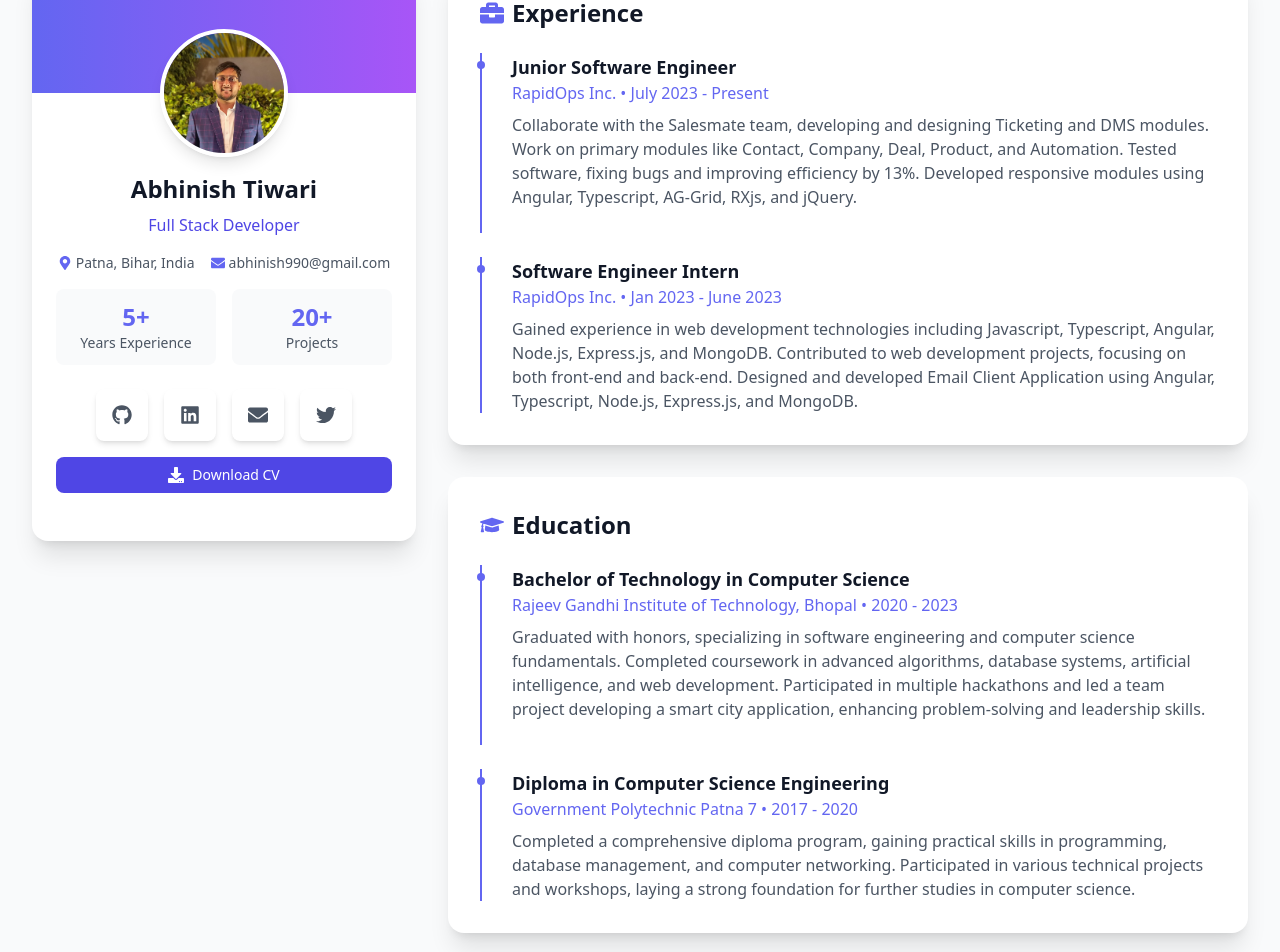
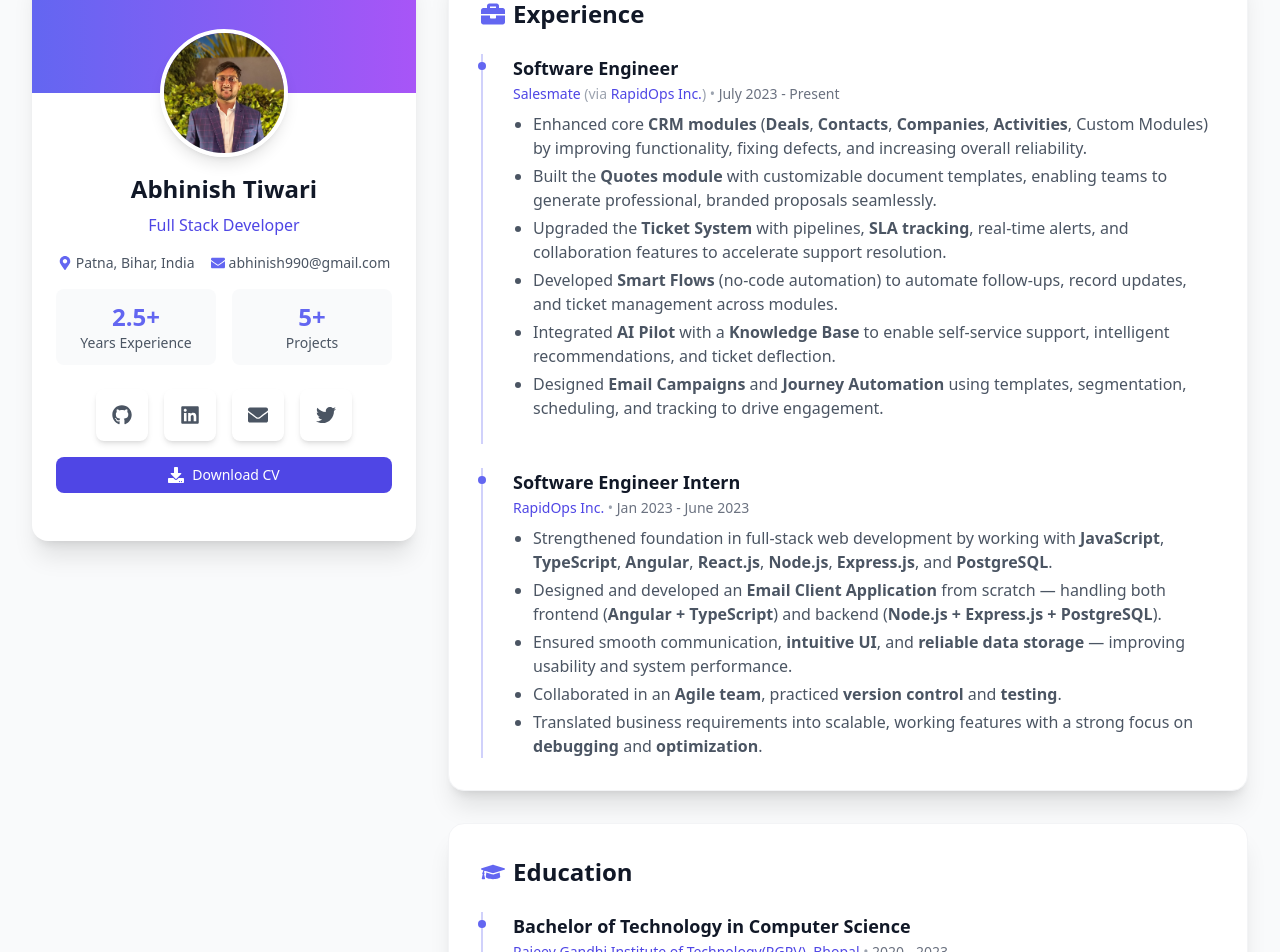
Before and after one commit to Abhinish7883/Abhinish-Portfolio, a React (Vite) app in the folder Abhinish-Portfolio/: page /#home in a window 1280 px wide. Shown: the part 1040-1992 px from the top of the page. Built offline with nearby package versions, Linux system fonts and the light colour scheme; no server answers.

Commit message:
Add details content of home and about page.

```diff
--- a/Abhinish-Portfolio/src/components/common/timeline-section/TimelineSection.jsx
+++ b/Abhinish-Portfolio/src/components/common/timeline-section/TimelineSection.jsx
@@ -7,12 +7,12 @@
 };
 
 const TimelineSection = ({ timeline }) => {
-  const IconComponent = iconComponents[timeline?.icon] || React.Fragment;
+  const IconComponent = iconComponents[timeline?.icon] || (() => null);
 
   return (
-    <div className="bg-white dark:bg-gray-800 rounded-2xl shadow-xl p-8 mb-8">
+    <div className="bg-white dark:bg-gray-800 rounded-2xl shadow-xl p-8 mb-8 border border-gray-100 dark:border-gray-700">
       <h3 className="text-2xl font-bold text-gray-900 dark:text-white mb-6 flex items-center gap-2">
-        <IconComponent className="text-indigo-500" />
+        <IconComponent className="text-indigo-500 w-6 h-6 shrink-0" />
         {timeline?.title}
       </h3>
       <div className="space-y-6">
@@ -26,20 +26,39 @@
 
 const TimelineItem = ({ title, subTitle, subTitleLink, period, description }) => (
   <div className="relative pl-8 pb-6 last:pb-0">
-    <div className="absolute left-0 top-0 h-full w-0.5 bg-indigo-500" />
-    <div className="absolute left-[-3px] top-2 w-2 h-2 rounded-full bg-indigo-500" />
+    <div className="absolute left-0 top-0 h-full w-0.5 bg-indigo-500/30" aria-hidden="true" />
+    <div className="absolute left-[-3px] top-2 w-2 h-2 rounded-full bg-indigo-500" aria-hidden="true" />
     <h4 className="text-lg font-semibold text-gray-900 dark:text-white">
       {title}
     </h4>
-    <p className="text-indigo-500 dark:text-indigo-400">
-      <a href={subTitleLink} target="_blank" rel="noopener noreferrer">
-        {subTitle}
-      </a>
-      {' • '}{period}
+    <p className="mt-0.5 text-sm">
+      {subTitleLink ? (
+        <a
+          href={subTitleLink}
+          target="_blank"
+          rel="noopener noreferrer"
+          className="text-indigo-600 hover:text-indigo-700 hover:underline dark:text-indigo-400"
+        >
+          {subTitle}
+        </a>
+      ) : (
+        <span  dangerouslySetInnerHTML={{ __html: subTitle }} ></span>
+      )}
+      <span className="text-gray-400 dark:text-gray-500"> {' \u2022 '} </span>
+      <span className="text-gray-500 dark:text-gray-400">{period}</span>
     </p>
-    <p className="text-gray-600 dark:text-gray-300 mt-2">
-      {description}
-    </p>
+    {Array.isArray(description) ? (
+      <ul className="mt-2 list-disc pl-5 space-y-1 text-gray-600 dark:text-gray-300">
+        {description.map((desc, index) => (
+          <li key={index} dangerouslySetInnerHTML={{ __html: desc }}></li>
+        ))}
+      </ul>
+    ) : (
+      <p
+        className="text-gray-600 dark:text-gray-300 mt-2"
+        dangerouslySetInnerHTML={{ __html: description }}
+      />
+    )}
   </div>
 );
 
--- a/Abhinish-Portfolio/src/components/home/intro-section/IntroSection.jsx
+++ b/Abhinish-Portfolio/src/components/home/intro-section/IntroSection.jsx
@@ -36,9 +36,8 @@
         className="text-lg md:text-xl text-gray-500 dark:text-gray-400 mb-6 max-w-3xl
                             animate-slideUp animation-delay-400
                             leading-relaxed"
-      >
-       {home.description}
-      </p>
+                            dangerouslySetInnerHTML={{ __html: home.description }}
+      ></p>
       <ActionsButtons />
     </div>
   );
--- a/Abhinish-Portfolio/src/data/about.js
+++ b/Abhinish-Portfolio/src/data/about.js
@@ -3,21 +3,34 @@
   icon: "FaBriefcase",
   options: [
     {
-        title: "Junior Software Engineer",
-        subTitle: "RapidOps Inc.",
-        subTitleLink: "https://www.rapidops.com",
+      title: "Software Engineer",
+      subTitle:
+        "<a href='https://www.salesmate.io' target='_blank' rel='noopener noreferrer' class='text-indigo-600 dark:text-indigo-400 cursor-pointer hover:underline'>Salesmate</a> <span class='text-gray-400 dark:text-gray-500'> (via <a href='https://www.rapidops.com' target='_blank' rel='noopener noreferrer' class='text-indigo-600 dark:text-indigo-400 cursor-pointer hover:underline'>RapidOps Inc.</a>)</span>",
       period: "July 2023 - Present",
-        description: "Collaborate with the Salesmate team, developing and designing Ticketing and DMS modules. Work on primary modules like Contact, Company, Deal, Product, and Automation. Tested software, fixing bugs and improving efficiency by 13%. Developed responsive modules using Angular, Typescript, AG-Grid, RXjs, and jQuery."
+      description: [
+        "Enhanced core <span class='font-bold'>CRM modules</span> (<span class='font-bold'>Deals</span>, <span class='font-bold'>Contacts</span>, <span class='font-bold'>Companies</span>, <span class='font-bold'>Activities</span>, Custom Modules) by improving functionality, fixing defects, and increasing overall reliability.",
+        "Built the <span class='font-bold'>Quotes module</span> with customizable document templates, enabling teams to generate professional, branded proposals seamlessly.",
+        "Upgraded the <span class='font-bold'>Ticket System</span> with pipelines, <span class='font-bold'>SLA tracking</span>, real-time alerts, and collaboration features to accelerate support resolution.",
+        "Developed <span class='font-bold'>Smart Flows</span> (no-code automation) to automate follow-ups, record updates, and ticket management across modules.",
+        "Integrated <span class='font-bold'>AI Pilot</span> with a <span class='font-bold'>Knowledge Base</span> to enable self-service support, intelligent recommendations, and ticket deflection.",
+        "Designed <span class='font-bold'>Email Campaigns</span> and <span class='font-bold'>Journey Automation</span> using templates, segmentation, scheduling, and tracking to drive engagement.",
+      ],
     },
     {
       title: "Software Engineer Intern",
       subTitle: "RapidOps Inc.",
       subTitleLink: "https://www.rapidops.com",
       period: "Jan 2023 - June 2023",
-        description: "Gained experience in web development technologies including Javascript, Typescript, Angular, Node.js, Express.js, and MongoDB. Contributed to web development projects, focusing on both front-end and back-end. Designed and developed Email Client Application using Angular, Typescript, Node.js, Express.js, and MongoDB."
-      }
-    ]
-  }
+      description: [
+        "Strengthened foundation in full-stack web development by working with <span class='font-bold'>JavaScript</span>, <span class='font-bold'>TypeScript</span>, <span class='font-bold'>Angular</span>, <span class='font-bold'>React.js</span>, <span class='font-bold'>Node.js</span>, <span class='font-bold'>Express.js</span>, and <span class='font-bold'>PostgreSQL</span>.",
+        "Designed and developed an <span class='font-bold'>Email Client Application</span> from scratch — handling both frontend (<span class='font-bold'>Angular + TypeScript</span>) and backend (<span class='font-bold'>Node.js + Express.js + PostgreSQL</span>).",
+        "Ensured smooth communication, <span class='font-bold'>intuitive UI</span>, and <span class='font-bold'>reliable data storage</span> — improving usability and system performance.",
+        "Collaborated in an <span class='font-bold'>Agile team</span>, practiced <span class='font-bold'>version control</span> and <span class='font-bold'>testing</span>.",
+        "Translated business requirements into scalable, working features with a strong focus on <span class='font-bold'>debugging</span> and <span class='font-bold'>optimization</span>."
+      ],
+    },
+  ],
+};
 
 
   const educations = {
@@ -26,29 +39,38 @@
     options: [
       {
         title: "Bachelor of Technology in Computer Science",
-        subTitle: "Rajeev Gandhi Institute of Technology, Bhopal ",
+        subTitle: "Rajeev Gandhi Institute of Technology(RGPV), Bhopal ",
         subTitleLink: "https://www.rgpv.ac.in",
         period: "2020 - 2023",
-        description: "Graduated with honors, specializing in software engineering and computer science fundamentals. Completed coursework in advanced algorithms, database systems, artificial intelligence, and web development. Participated in multiple hackathons and led a team project developing a smart city application, enhancing problem-solving and leadership skills."
-      },{
+        description: [
+          "Graduated with <span class='font-bold'>Honors</span> specializing in <span class='font-bold'>Software Engineering</span> & <span class='font-bold'>Computer Science</span> fundamentals.",
+          "Completed coursework in <span class='font-bold'>Advanced Algorithms and Data Structures</span>, <span class='font-bold'>Database Systems</span>, <span class='font-bold'>Artificial Intelligence</span>, <span class='font-bold'>Web Development</span> and others.",
+          "Participated in multiple <span class='font-bold'>hackathons</span> and built a <span class='font-bold'><a href='https://github.com/Abhinish7883/Snappy-Chat-App' target='_blank' rel='noopener noreferrer' class='text-indigo-600 dark:text-indigo-400 cursor-pointer hover:underline'>Snappy Chat Application</a></span> as a final year project, enhancing <span class='font-bold'>problem-solving</span>, <span class='font-bold'>teamwork</span>, and <span class='font-bold'>leadership</span> skills.",
+        ],
+      },
+      {
         title: "Diploma in Computer Science Engineering",
         subTitle: "Government Polytechnic Patna 7 ",
         period: "2017 - 2020",
         subTitleLink: "https://www.gpp7.org.in",
-        description: "Completed a comprehensive diploma program, gaining practical skills in programming, database management, and computer networking. Participated in various technical projects and workshops, laying a strong foundation for further studies in computer science." // TODO: Add a detailed description of your diploma program here with Final year projects.
-      }
-    ]
-  }
+        description: [
+          "Built a solid foundation in <span class='font-bold'>core computer science concepts</span> and their <span class='font-bold'>real-world applications</span>.",
+          "Developed hands-on skills in <span class='font-bold'>programming</span>, <span class='font-bold'>software development</span>, and <span class='font-bold'>computer networking</span> through practical projects and workshops.",
+          "Designed and implemented an <span class='font-bold'><a href='https://github.com/Abhinish7883/SAMS' target='_blank' rel='noopener noreferrer' class='text-indigo-600 dark:text-indigo-400 cursor-pointer hover:underline'>IoT</a></span> and <span class='font-bold'><a href='https://github.com/Abhinish7883/SAMS' target='_blank' rel='noopener noreferrer' class='text-indigo-600 dark:text-indigo-400 cursor-pointer hover:underline'>automation-based agriculture monitoring system</a></span> to make farming smarter and more efficient which was developed under <span class='font-bold'>Bihar State Council of Science & Technology</span> student projects program.",
+        ],
+      },
+    ],
+  };
 
   const stats = [
     {
       id: `stat-1`,
-      value: `5+`,
+      value: `2.5+`,
       label: `Years Experience`,
     },
     {
       id: `stat-2`,
-      value: `20+`,
+      value: `5+`,
       label: `Projects`,
     },
   ];
--- a/Abhinish-Portfolio/src/data/home.js
+++ b/Abhinish-Portfolio/src/data/home.js
@@ -1,9 +1,10 @@
 const home = {
-    tagline: "Welcome to my portfolio",
-    name: "Abhinish",
-    title: " Hi, I'm ",
-    designation: "Full Stack Developer & Software Engineer",
-    description: "I create high-impact, scalable web applications that drive results. From front-end finesse to back-end power, I turn complex challenges into exceptional digital experiences.",
-}
+  tagline: "Welcome to my portfolio",
+  name: "Abhinish",
+  title: " Hi, I'm ",
+  designation: "Building Scalable & Impactful Software Solutions",
+  description:
+    "I'm a software engineer passionate about creating scalable and user-friendly solutions. For the past <span class='text-indigo-600 dark:text-indigo-400'>2.5 years</span>, I've been part of the <a href='https://www.salesmate.io' target='_blank' rel='noopener noreferrer' class='text-indigo-600 dark:text-indigo-400 cursor-pointer hover:underline'>Salesmate CRM team</a>, contributing to features that empower businesses worldwide in sales, marketing, and customer success.",
+};
 
 export default home;
```
Lines whose indentation alone changed are shown as unchanged.
